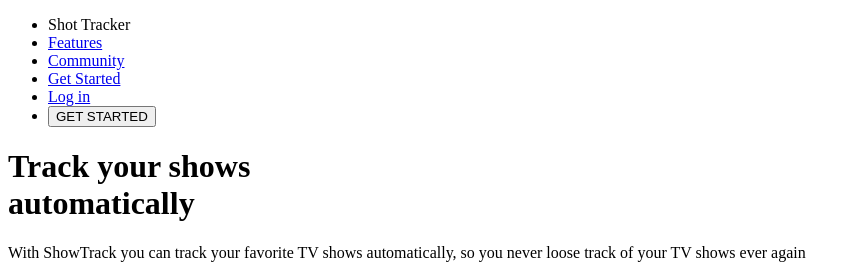
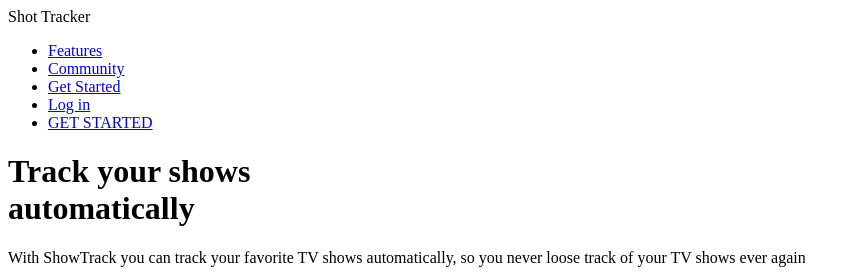
Before and after one commit to van-yog/FrontEnd-HTML, a plain HTML site: page index.html in a window 1280 px wide. Shown: the top 275 px of the page, without its empty margins (0-860 px from the left). Drawn offline with Linux system fonts and the light colour scheme.

Commit message:
edit index.html at GitHub

```diff
--- a/index.html
+++ b/index.html
@@ -9,13 +9,13 @@
 
 	<body>
 		<header>
+			<span>Shot Tracker</span>
 		<ul>
-			<li>Shot Tracker</li>
 			<li><a href="features.html">		Features</a></li>
 			<li><a href="community.html">		Community</a></li>
 			<li><a href="GetStarted.html">	 	Get Started</a></li>
-			<li><a href="LogIn.html">		  	Log in</a></li>
-			<li><a href="button.html"><button>	GET STARTED</button></a></li>
+			<li><a href="LogIn.html">		Log in</a></li>
+			<li><a href="GetStarted.html">		GET STARTED</a></li>
 		</ul>
 		</header>
 
@@ -31,9 +31,9 @@
 		<ul>
 			<li><a href="Netflix.html">	<img src="img/Netflix.jpg" 	width="16" alt="Netflix"></a></li>
 			<li><a href="Apple.html">	<img src="img/Apple.jpg" 	width="16" alt="Apple"></a></li>
-			<li><a href="Androids.html"><img src="img/Androids.jpg" width="16" alt="Android"></a></li>
+			<li><a href="Androids.html">	<img src="img/Androids.jpg" 	width="16" alt="Android"></a></li>
 			<li><a href="Windows.html">	<img src="img/Windows.jpg" 	width="16" alt="Windows"></a></li>
-			<li><a href="Synology.html"><img src="img/Synology.jpg" width="16" alt="Synology"></a></li>
+			<li><a href="Synology.html">	<img src="img/Synology.jpg" 	width="16" alt="Synology"></a></li>
 		</ul>
 
 		<img src="BigPhone.jpg" alt="BigPhone">
```
